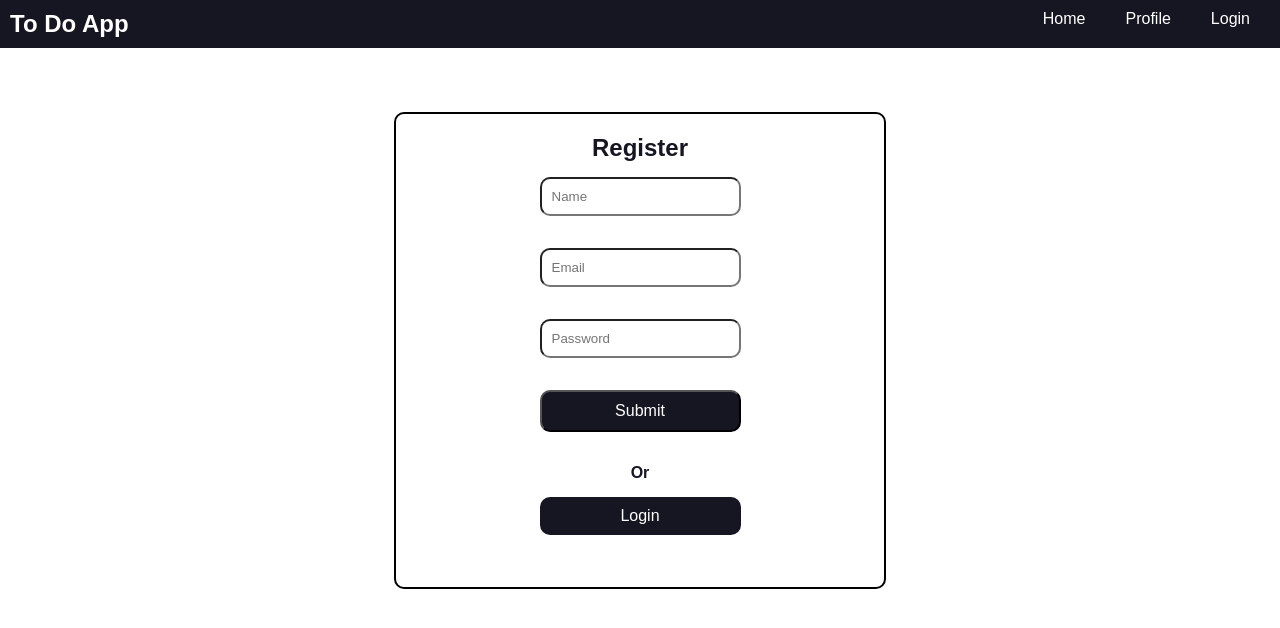
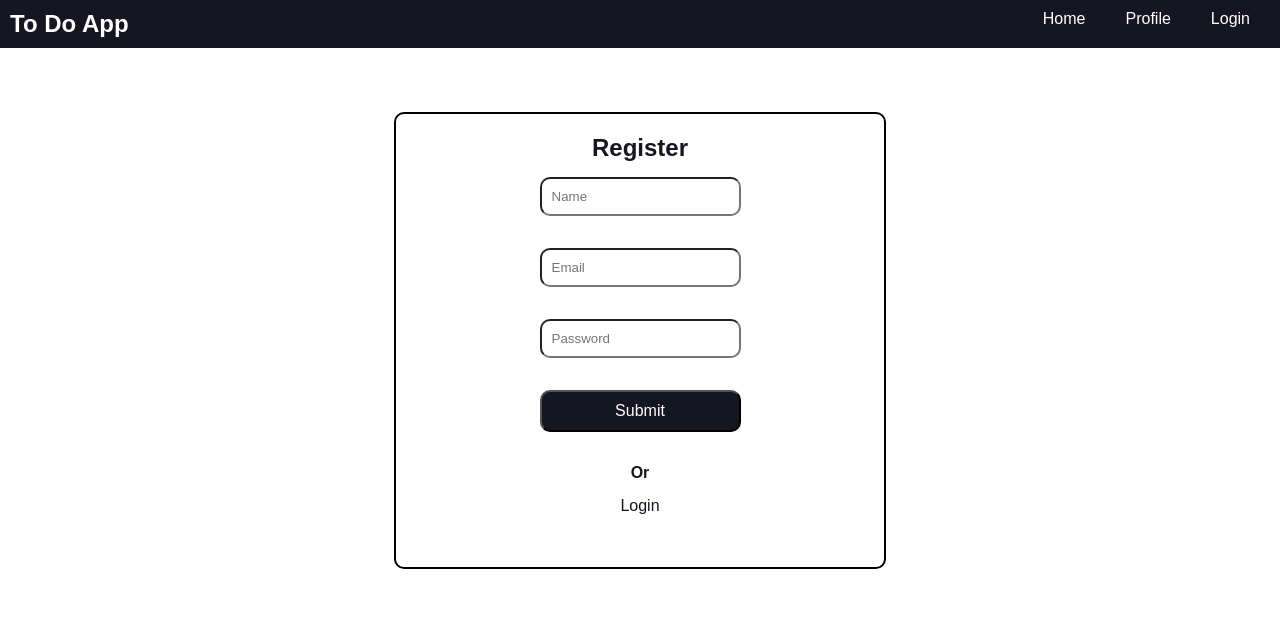
Before and after one commit to Tejas204/React-To-Do-App, a React (Vite) app: page /register in a window 1280 px wide. Shown: the top 628 px of the page. Built offline with nearby package versions, Linux system fonts and the light colour scheme.

Commit message:
Modified styling of Register/Login optional links

```diff
--- a/src/styles/app.scss
+++ b/src/styles/app.scss
@@ -74,10 +74,7 @@ form button{
 
 .registerLoginButton{
     margin-bottom: 2rem;
-    padding: 10px;
-    border-radius: 10px;
-    background-color:#151621;
-    color: white;
+    color: #151621;
     text-decoration: none;
     text-align: center;
 }
```
